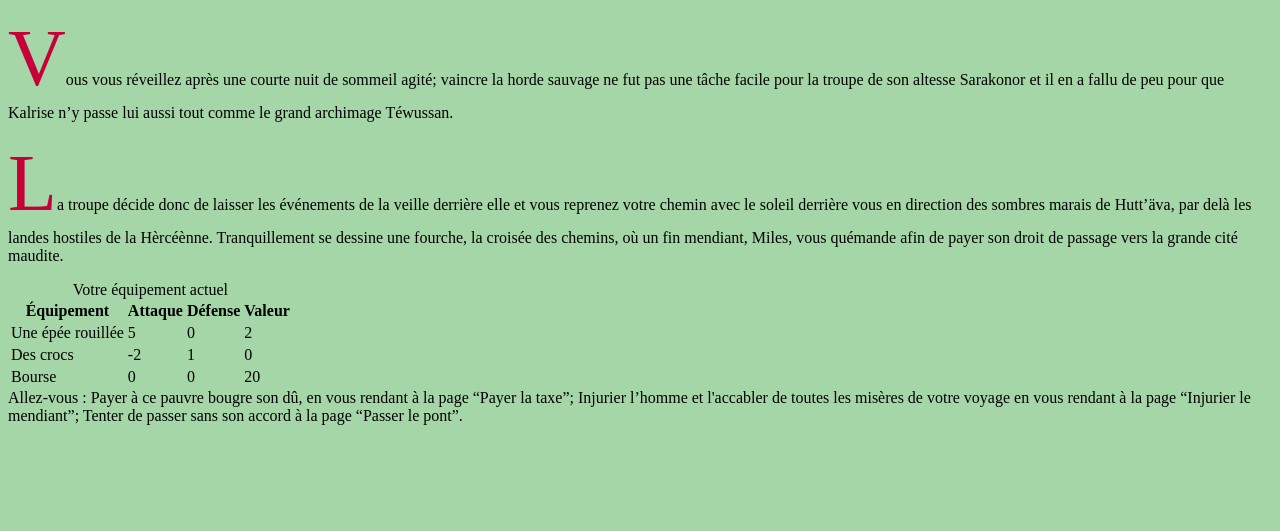
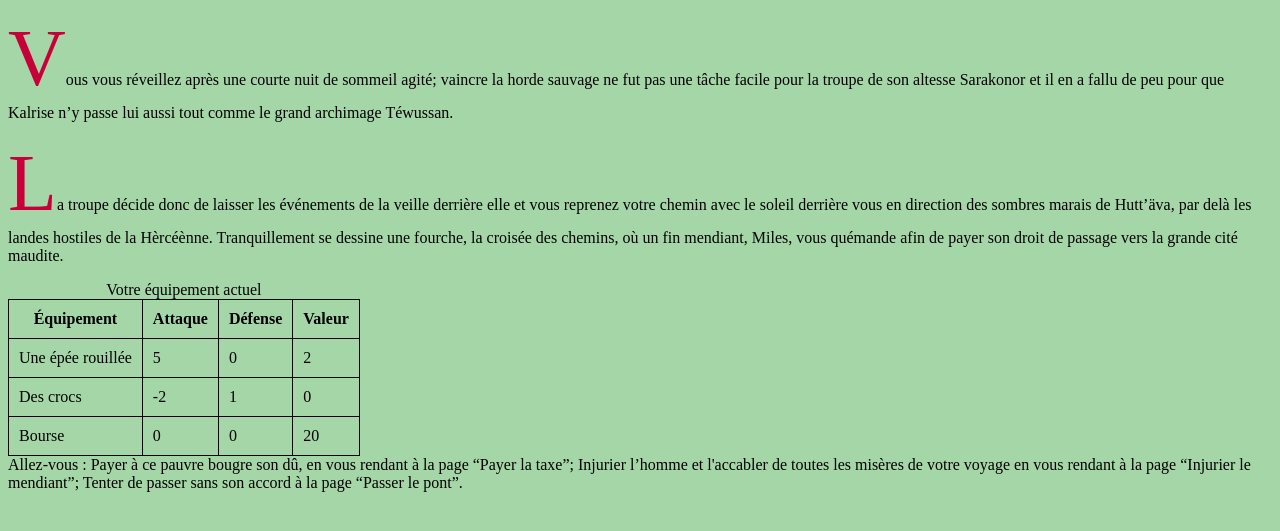
Before and after one commit to WilliamAwh/s-3-mini-projet-introduction-html-et-css, a plain HTML site: page index.html in a window 1280 px wide. Shown: the part 137-668 px from the top of the page. Drawn offline with Linux system fonts and the light colour scheme.

Commit message:
version 2.2

```diff
--- a/style.css
+++ b/style.css
@@ -42,3 +42,11 @@ li a:hover{
     background-color: #E0F2F1;
     color: #C70039;
 }
+
+table{
+    border-collapse: collapse;
+}
+th, td{
+    border: 1px solid black;
+    padding: 10px;
+}
```
Also changed, not shown: histoire/face_a_face.html (+1 -0 lines), histoire/injurier.html (+1 -0 lines), histoire/passer_pont.html (+1 -0 lines), histoire/payer.html (+1 -0 lines), histoire/sous_pont.html (+1 -0 lines).
